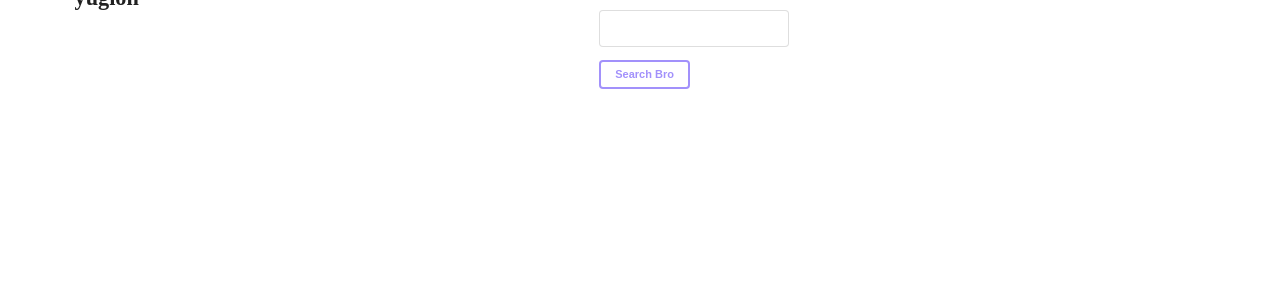
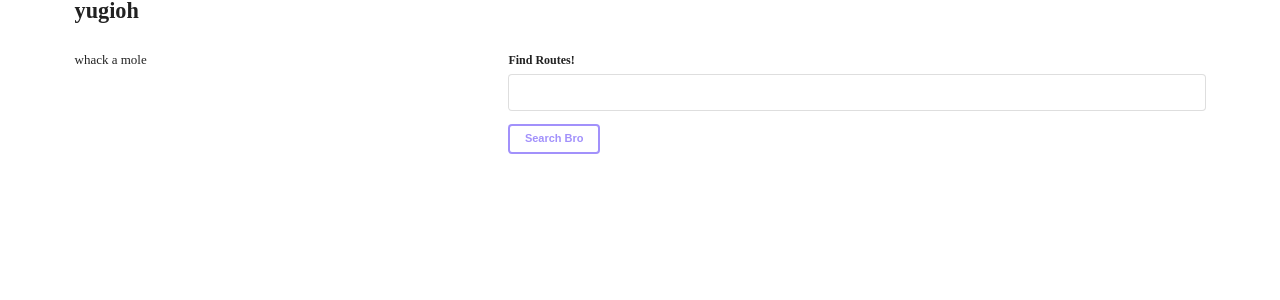
Before and after one commit to m-fiks/climbingproj, a React (Create React App) app in the folder client/: page / in a window 1280 px wide. Shown: the top 300 px of the page. Built offline with nearby package versions, Linux system fonts and the light colour scheme; no server answers; a web font is replaced by a local one.

Commit message:
working on routes.forea

```diff
--- a/client/src/App.js
+++ b/client/src/App.js
@@ -12,7 +12,7 @@
             <Header/>
             <Body/>
             <Search/>
-          </div>
+        </div>
     );
   }
 }
--- a/client/src/components/Body/Body.js
+++ b/client/src/components/Body/Body.js
@@ -5,7 +5,7 @@
 class Body extends Component {
 
     state = {
-        routeNames: []
+        routes: []
     }
 
     componentDidMount() {
@@ -14,18 +14,17 @@
             return results.json();
         })
         .then(data => {
-            //console.log(data.routes)
-            let routes = data.routes;
-            let routeNames = routes.map(route => route.name)
-            console.log(routeNames)
-            this.setState({routeNames: routeNames})
+            let routesData = data.routes;
+            let routes = routesData.map(route => route)
+            this.setState({routes: routes})
+            console.log(this.state.routes)
         })
     }
 
     render () {
         return (
             <div className="six wide column">
-               {this.state.routeNames}
+             whack a mole
             </div>
         )
     }
--- a/client/src/components/Header/Header.js
+++ b/client/src/components/Header/Header.js
@@ -4,8 +4,10 @@
 
     render () {
         return (
-            <div className="ui large header">
-                yugioh
+            <div className="twelve wide column">
+                <div className="ui large header">
+                    yugioh
+                </div>
             </div>
         )
     }
--- a/client/src/components/Search/Search.js
+++ b/client/src/components/Search/Search.js
@@ -4,6 +4,7 @@
 
     render() {
         return (
+        <div className="ten wide column">
             <div className="ui form">
                 <div className="field">
                     <label>Find Routes!</label>
@@ -11,6 +12,7 @@
                 </div>
                 <button className="ui inverted violet tiny button">Search Bro</button>
             </div>
+        </div>
         )
     }
 }
```
